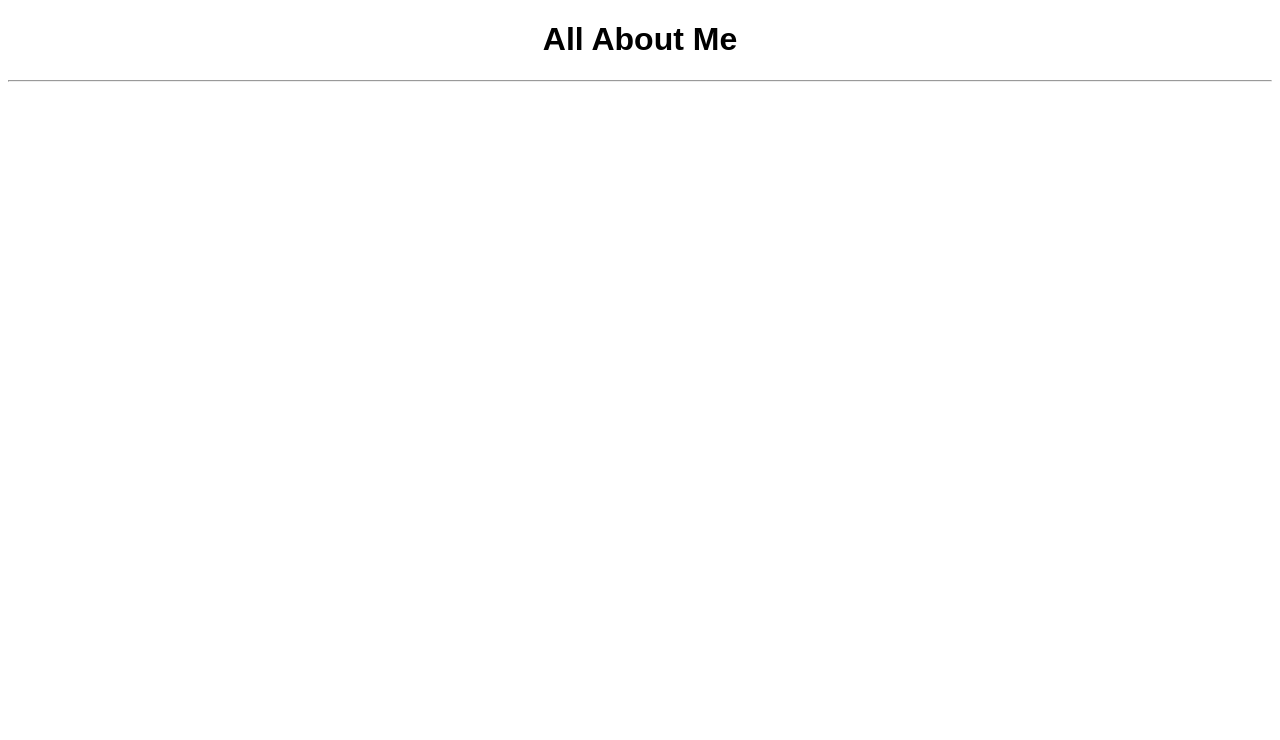
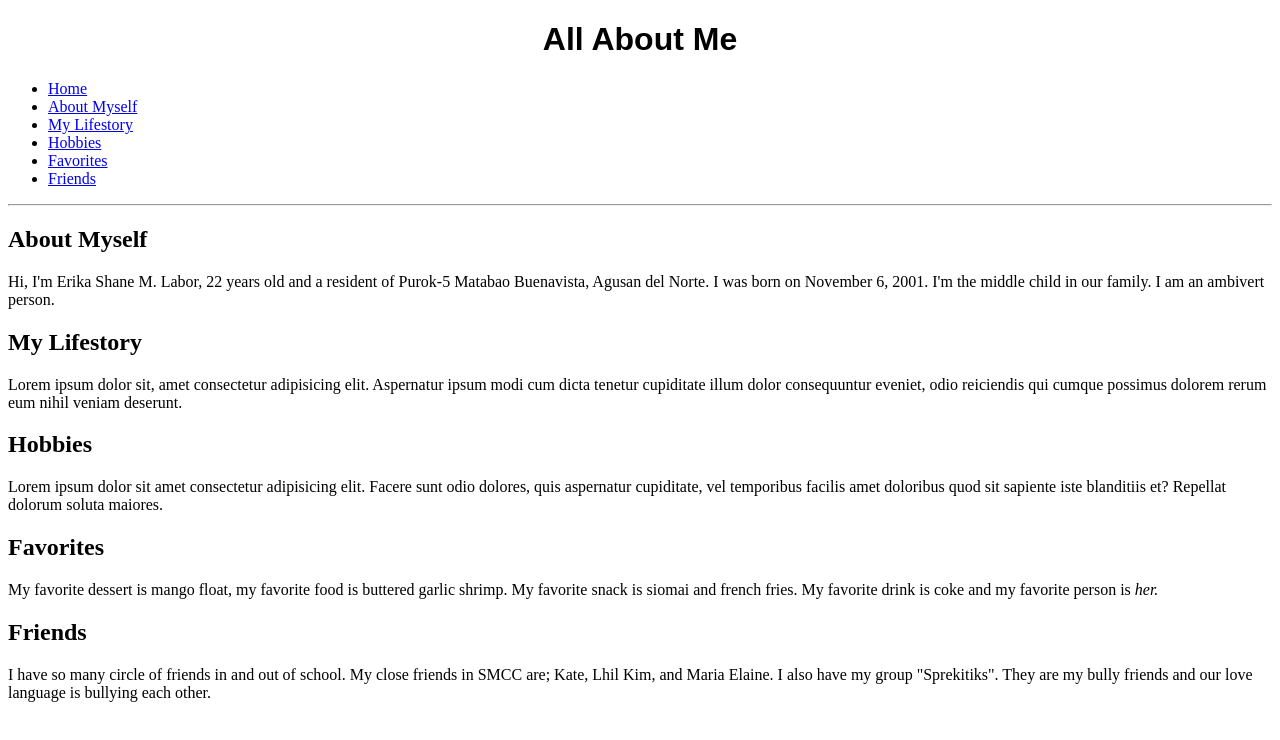
Before and after one commit to shanethescorpion/LaborSemanticHTML, a plain HTML site: page index.html in a window 1280 px wide. Drawn offline with Linux system fonts and the light colour scheme.

Commit message:
Update index.html

```diff
--- a/index.html
+++ b/index.html
@@ -8,26 +8,49 @@
 <body>
     <header>
         <h1 style="font-family: Arial, Helvetica, sans-serif; text-align: center;">All About Me</h1>
+        <nav>
+            <ul>
+                <li><a href="index.html">Home</a></li>
+                <li><a href="about">About Myself</a></li>
+                <li><a href="lifestory">My Lifestory</a></li>
+                <li><a href="hobbies">Hobbies</a></li>
+                <li><a href="favorites">Favorites</a></li>
+                <li><a href="friends">Friends</a></li>
+            </ul>
+        </nav>
     </header>
     <hr>
     <main>
-        <articlem id="home">
+        <article id="about">
+           <section>
+            <h2>About Myself</h2>
 
-        </article>
-
-        <article id="about">
-
+            <p> Hi, I'm Erika Shane M. Labor, 22 years old and a resident of Purok-5 Matabao Buenavista, Agusan del Norte. I was born on November 6, 2001. I'm the middle child in our family. I am an ambivert person. </p>
+           </section>
         </article>
         <article id="lifestory">
-
+            <section>
+                <h2>My Lifestory</h2>
+                <p> Lorem ipsum dolor sit, amet consectetur adipisicing elit. Aspernatur ipsum modi cum dicta tenetur cupiditate illum dolor consequuntur eveniet, odio reiciendis qui cumque possimus dolorem rerum eum nihil veniam deserunt.</p>
+               </section>
         </article>
         <article id="hobbies">
-
+            <section>
+                <h2>Hobbies</h2>
+                <p> Lorem ipsum dolor sit amet consectetur adipisicing elit. Facere sunt odio dolores, quis aspernatur cupiditate, vel temporibus facilis amet doloribus quod sit sapiente iste blanditiis et? Repellat dolorum soluta maiores. </p>
+               </section>
         </article>
         <article id="favorites">
-
+            <section>
+                <h2>Favorites</h2>
+                <p> My favorite dessert is mango float, my favorite food is buttered garlic shrimp. My favorite snack is siomai and french fries. My favorite drink is coke and my favorite person is <i>her.</i></p>
+               </section>
         </article>
         <article id="friends">
+            <section>
+                <h2>Friends</h2>
+                <p> I have so many circle of friends in and out of school. My close friends in SMCC are; Kate, Lhil Kim, and Maria Elaine. I also have my group "Sprekitiks". They are my bully friends and our love language is bullying each other.</p>
+               </section>
 
         </article>
     </main>
```
